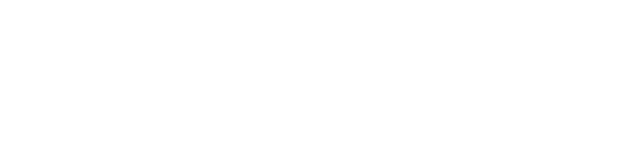
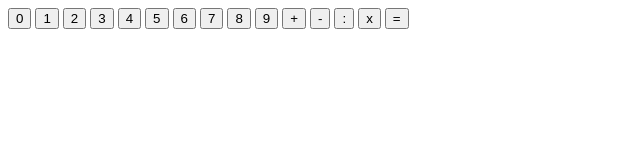
Before and after one commit to Fdg1994/calculator, a plain HTML site: page index.html in a window 1280 px wide. Shown: the whole page, without its empty margins (0-640 px from the left). Drawn offline with Linux system fonts and the light colour scheme.

Commit message:
Add buttons to html

```diff
--- a/index.html
+++ b/index.html
@@ -6,6 +6,22 @@
     <title>Document</title>
 </head>
 <body>
-
+    <div class="buttons">
+        <button>0</button>
+        <button>1</button>
+        <button>2</button>
+        <button>3</button>
+        <button>4</button>
+        <button>5</button>
+        <button>6</button>
+        <button>7</button>
+        <button>8</button>
+        <button>9</button>
+        <button>+</button>
+        <button>-</button>
+        <button>:</button>
+        <button>x</button>
+        <button>=</button>
+    </div>
 </body>
 </html>
```
